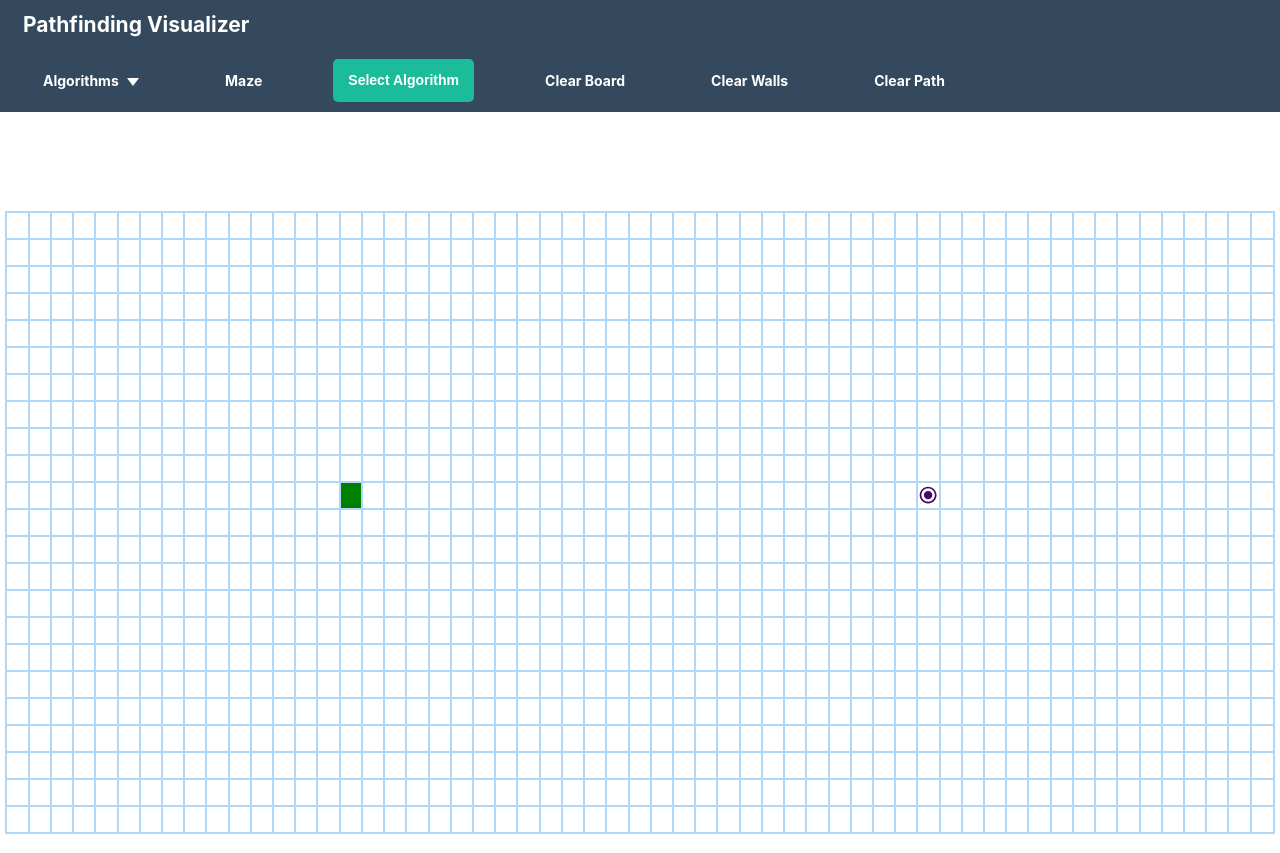
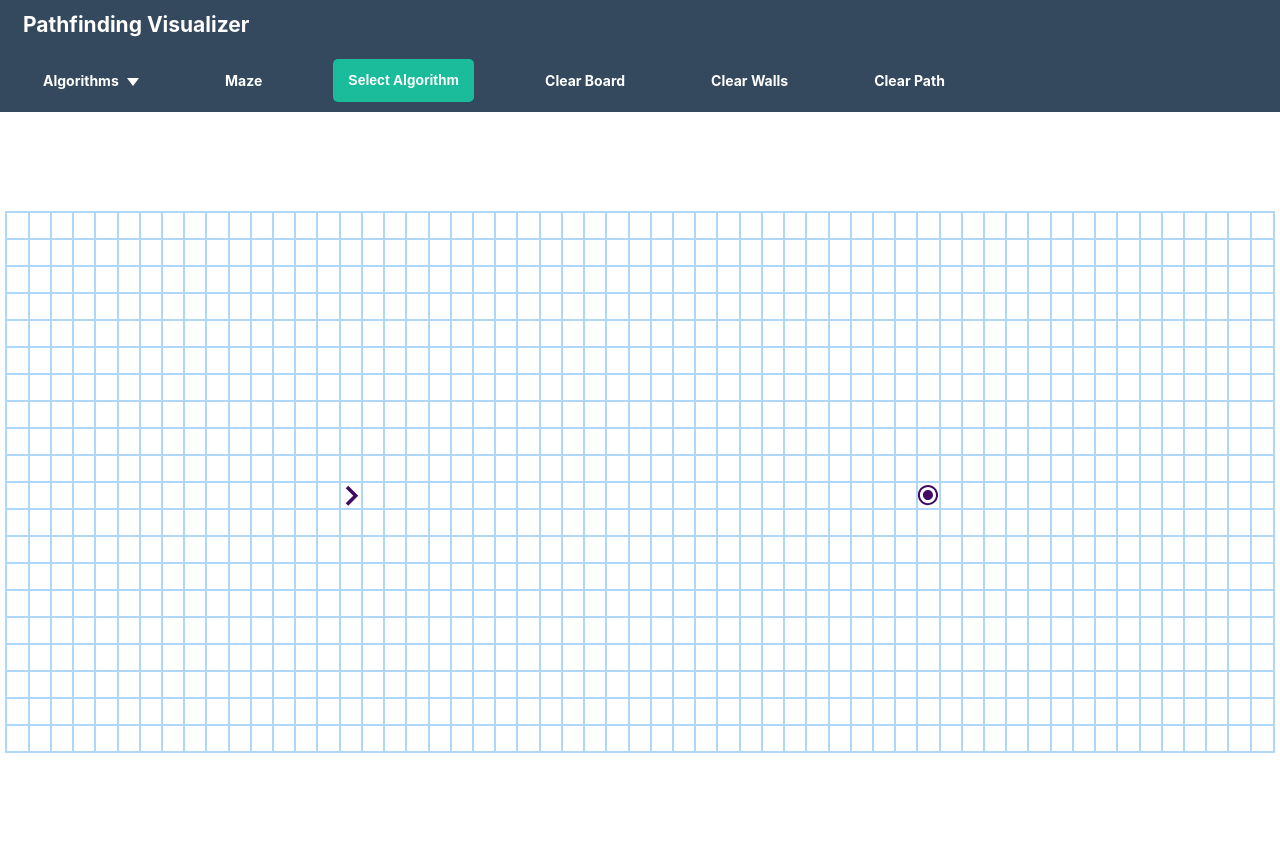
Before and after one commit to broliver18/algorithm-visualizer, a React (Create React App) app: page / in a window 1280 px wide. After the commit the page ends 800 px from the top, so only its background shows below. Built offline with nearby package versions, Linux system fonts and the light colour scheme.

Commit message:
Add start node svg

```diff
--- a/src/Components/Node/Node.css
+++ b/src/Components/Node/Node.css
@@ -4,10 +4,6 @@
   align-items: center;
   height: 25px;
   outline: 2px solid rgb(175, 216, 248);
-}
-
-.node-start {
-  background-color: green;
 }
 
 .node-visited {
--- a/src/Components/Node/Node.js
+++ b/src/Components/Node/Node.js
@@ -3,9 +3,17 @@ import "./Node.css";
 
 function TargetIcon() {
   return (
-    <svg viewBox="0 0 512 512" version="1.1" fill="#000000" stroke="#000000">
-      <g id="SVGRepo_bgCarrier" strokeWidth="0"></g><g id="SVGRepo_tracerCarrier" strokeLinecap="round" strokeLinejoin="round"></g><g id="SVGRepo_iconCarrier"> <title>circle-dot</title> <g id="Page-1" stroke="none" strokeWidth="1" fill="none" fillRule="evenodd"> <g id="drop" fill="#420863" transform="translate(42.666667, 42.666667)"> <path d="M213.333333,3.55271368e-14 C331.15408,3.55271368e-14 426.666667,95.5125867 426.666667,213.333333 C426.666667,331.15408 331.15408,426.666667 213.333333,426.666667 C95.5125867,426.666667 3.55271368e-14,331.15408 3.55271368e-14,213.333333 C3.55271368e-14,95.5125867 95.5125867,3.55271368e-14 213.333333,3.55271368e-14 Z M213.333333,42.6666667 C119.076736,42.6666667 42.6666667,119.076736 42.6666667,213.333333 C42.6666667,307.589931 119.076736,384 213.333333,384 C307.589931,384 384,307.589931 384,213.333333 C384,119.076736 307.589931,42.6666667 213.333333,42.6666667 Z M213.333333,106.666667 C272.243707,106.666667 320,154.42296 320,213.333333 C320,272.243707 272.243707,320 213.333333,320 C154.42296,320 106.666667,272.243707 106.666667,213.333333 C106.666667,154.42296 154.42296,106.666667 213.333333,106.666667 Z" id="Combined-Shape">
-    </path> </g> </g> </g></svg>
+    <svg viewBox="45 0 428 510" version="1.1" fill="#000000" stroke="#000000">
+      <g id="SVGRepo_bgCarrier" strokeWidth="0"></g><g id="SVGRepo_tracerCarrier" strokeLinecap="round" strokeLinejoin="round"></g><g id="SVGRepo_iconCarrier"> <title>circle-dot</title> <g id="Page-1" stroke="none" strokeWidth="1" fill="none" fillRule="evenodd"> <g id="drop" fill="#420863" transform="translate(42.666667, 42.666667)"> <path d="M213.333333,3.55271368e-14 C331.15408,3.55271368e-14 426.666667,95.5125867 426.666667,213.333333 C426.666667,331.15408 331.15408,426.666667 213.333333,426.666667 C95.5125867,426.666667 3.55271368e-14,331.15408 3.55271368e-14,213.333333 C3.55271368e-14,95.5125867 95.5125867,3.55271368e-14 213.333333,3.55271368e-14 Z M213.333333,42.6666667 C119.076736,42.6666667 42.6666667,119.076736 42.6666667,213.333333 C42.6666667,307.589931 119.076736,384 213.333333,384 C307.589931,384 384,307.589931 384,213.333333 C384,119.076736 307.589931,42.6666667 213.333333,42.6666667 Z M213.333333,106.666667 C272.243707,106.666667 320,154.42296 320,213.333333 C320,272.243707 272.243707,320 213.333333,320 C154.42296,320 106.666667,272.243707 106.666667,213.333333 C106.666667,154.42296 154.42296,106.666667 213.333333,106.666667 Z" id="Combined-Shape"> </path> </g> </g> </g>
+    </svg>
+  )
+}
+
+function StartIcon() {
+  return (
+    <svg fill="#420863" viewBox="240 0 500 1030" xmlns="http://www.w3.org/2000/svg">
+      <g id="SVGRepo_bgCarrier" strokeWidth="0"></g><g id="SVGRepo_tracerCarrier" strokeLinecap="round" strokeLinejoin="round"></g><g id="SVGRepo_iconCarrier"><path d="M419.3 264.8l-61.8 61.8L542.9 512 357.5 697.4l61.8 61.8L666.5 512z"></path></g>
+    </svg>
   )
 }
 
@@ -32,6 +40,7 @@ function Node(props) {
 
     function renderAction() {
       if (isFinish) return <TargetIcon/>
+      else if (isStart) return <StartIcon/>
     }
 
   return (
--- a/src/Components/PathFinder/PathFinder.js
+++ b/src/Components/PathFinder/PathFinder.js
@@ -117,7 +117,7 @@ function PathFinder() {
 
   function getInitialGrid() {
     const newGrid = [];
-    for (let row = 0; row < 23; row++) {
+    for (let row = 0; row < 20; row++) {
       const currentRow = [];
       for (let col = 0; col < 57; col++) {
         currentRow.push(createNode(row, col));
```
